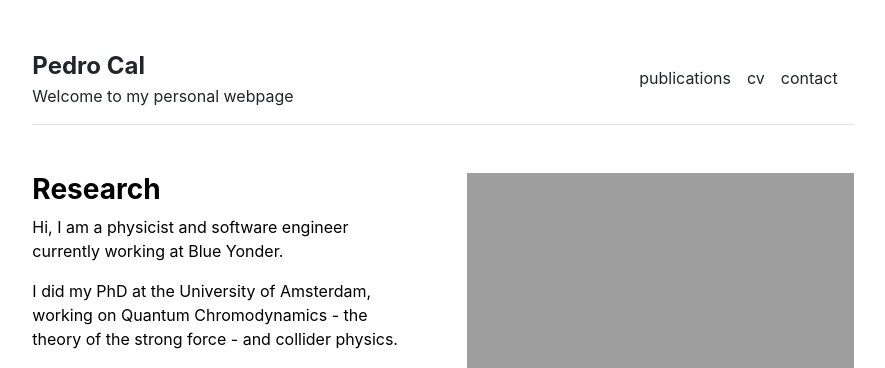
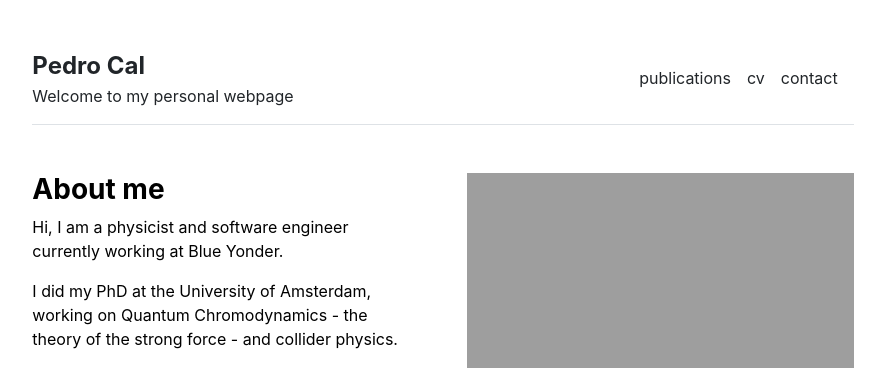
Before and after one commit to pmcal/pmcal.github.io, a Jekyll site: the page built from index.md, in a window 1280 px wide. Shown: the top 368 px of the page, without its empty margins (197-1082 px from the left). Built offline with Jekyll 4.4.1, drawn with Linux system fonts in a browser that asks for light colours.

Commit message:
Update home.html

```diff
--- a/_layouts/home.html
+++ b/_layouts/home.html
@@ -4,7 +4,7 @@
 
 <div class="row g-5 mb-5">
   <div class="col-md-6">
-    <h3 class="fw-bold">Research</h3>
+    <h3 class="fw-bold">About me</h3>
     {{ content }}
   </div>
   <div class="col-md-6">
```
